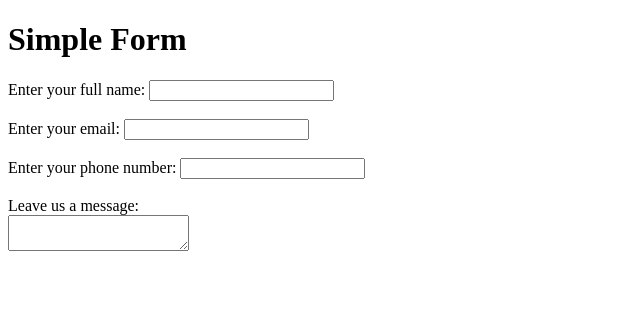
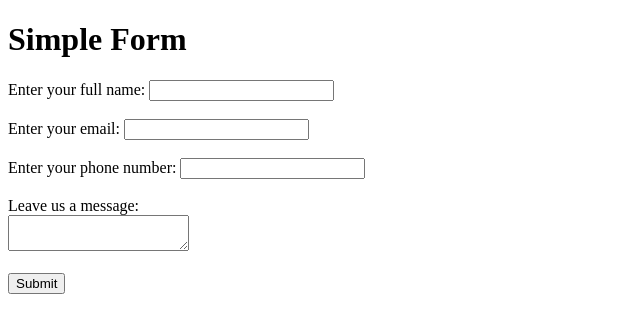
Before and after one commit to EdwardS02/simple-form, a plain HTML site: page index.html in a window 1280 px wide. Shown: the whole page, without its empty margins (0-640 px from the left). Drawn offline with Linux system fonts and the light colour scheme.

Commit message:
Create a Submit Button

```diff
--- a/index.html
+++ b/index.html
@@ -30,6 +30,10 @@
 
             <label for="message">Leave us a message:</label><br>
             <textarea name="message" id="message"></textarea>
+
+            <br><br>
+            <!-- Add submit button, create an id for future styling or interactivity -->
+            <button type="submit" id="button">Submit</button>
         </form>
     </div>
 </body>
```
